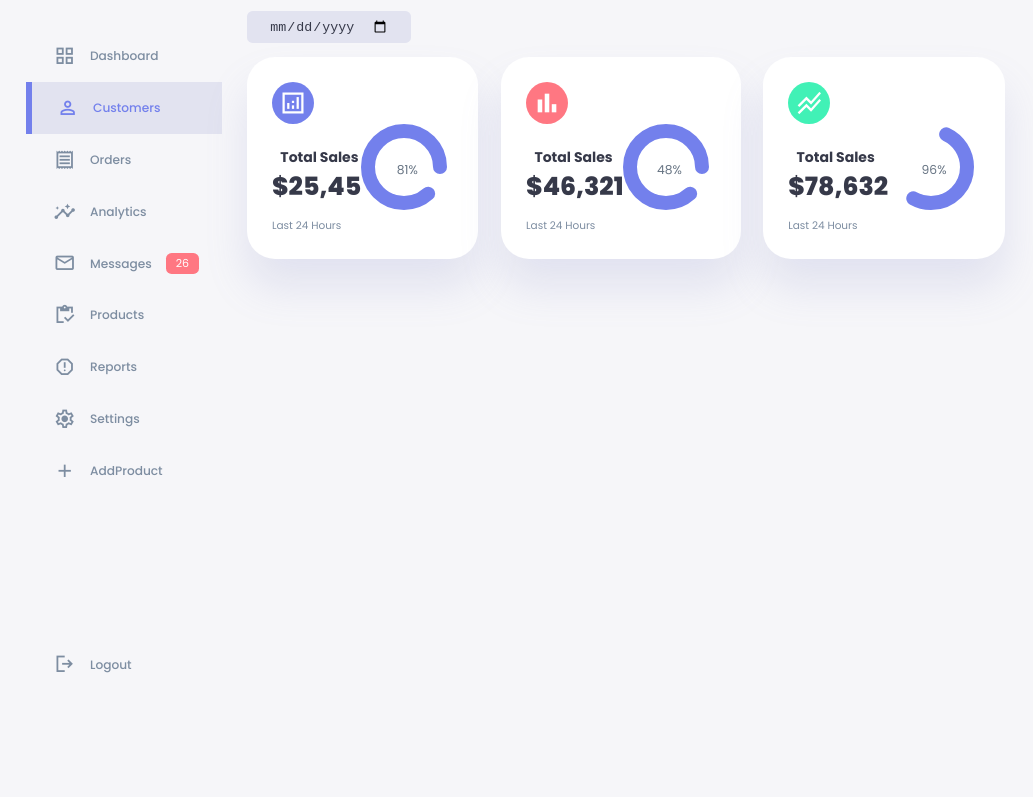
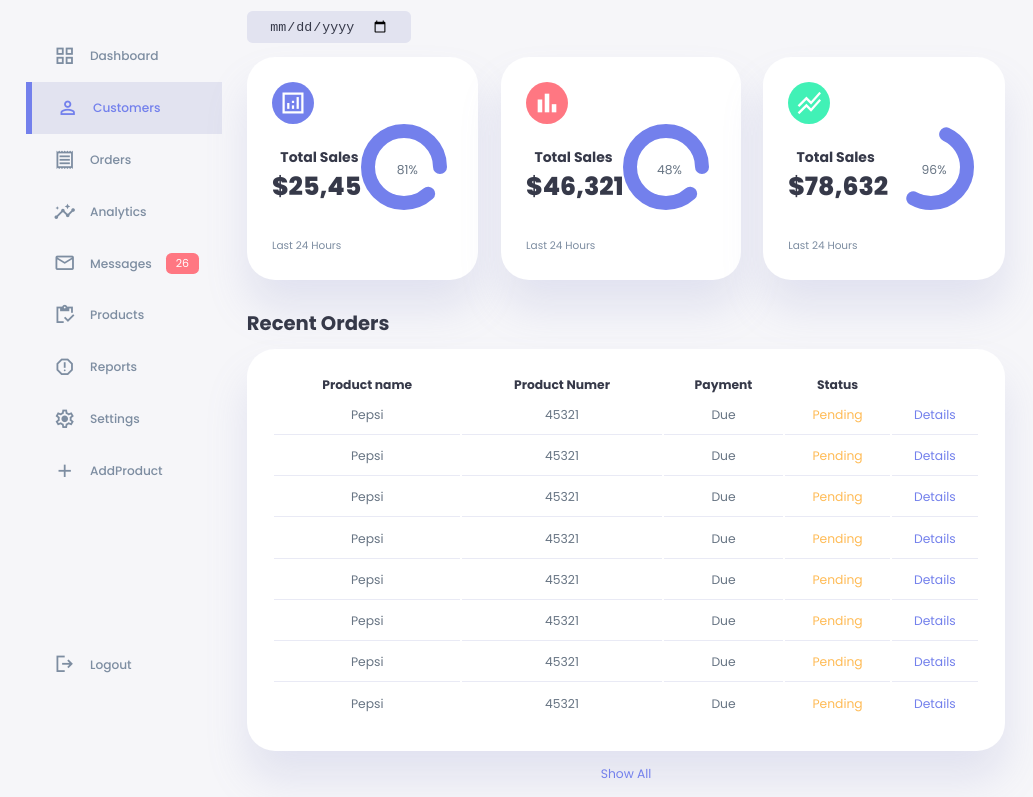
Before and after one commit to DanielParrillas/Dashboard-1, a plain HTML site: page docs/index.html in a window 1280 px wide. Shown: the part 61-858 px from the top of the page, without its empty margins (0-1033 px from the left). Before the commit the page ends 800 px from the top, so only its background shows below. Drawn offline with nearby package versions, Linux system fonts and the light colour scheme.

Commit message:
main finished

```diff
--- a/docs/css/sass/_config.scss
+++ b/docs/css/sass/_config.scss
@@ -16,6 +16,8 @@ $color-background: #f6f6f9;
 $color-test-1: pink;
 $color-test-2: coral;
 
+$border-1: 1px solid $color-light;
+
 $card-border-radius: 2rem;
 $border-radius-1: 0.4rem;
 $border-radius-2: 0.8rem;
@@ -25,3 +27,5 @@ $card-padding: 1.8rem;
 $padding-1: 1.2rem;
 
 $box-shadow: 0 2rem 3rem $color-light;
+
+$transition-1: all 300ms ease;
--- a/docs/css/sass/_main.scss
+++ b/docs/css/sass/_main.scss
@@ -118,10 +118,61 @@ main {
         .income svg circle {
             stroke-dasharray: 110;
             stroke-dashoffset: 35;
+            // End of Styles of circles
+        }
+
+        small {
+            display: block;
+            margin-top: 1.6rem;
         }
 
         // End of insights
     }
 
+    .recent-orders {
+        margin-top: 2rem;
+
+        h2 {
+            margin-bottom: 0.8rem;
+        }
+
+        a {
+            text-align: center;
+            display: block;
+            margin: 1rem auto;
+            color: $color-primary;
+        }
+
+        //End of recent-orders
+    }
+
+    table {
+        background: $color-white;
+        width: 100%;
+        border-radius: $card-border-radius;
+        padding: $card-padding;
+        text-align: center;
+        box-shadow: $box-shadow;
+        transition: $transition-1;
+
+        &:hover {
+            box-shadow: none;
+        }
+
+        tbody {
+            td {
+                height: 2.8rem;
+                border-bottom: $border-1;
+                color: $color-dark-variant;
+            }
+
+            tr {
+                &:last-child td {
+                    border: none;
+                }
+            }
+        }
+    }
+
     //End of main
 }
--- a/docs/index.html
+++ b/docs/index.html
@@ -152,6 +152,82 @@
                     <!-- ---------------- End of Income ---------------- -->
                 </div>
                 <!-- ---------------- End of insights ---------------- -->
+                <!-- * ---------------- Orders ---------------- -->
+                <div class="recent-orders">
+                    <h2>Recent Orders</h2>
+                    <table>
+                        <thead>
+                            <tr>
+                                <th>Product name</th>
+                                <th>Product Numer</th>
+                                <th>Payment</th>
+                                <th>Status</th>
+                                <th></th>
+                            </tr>
+                        </thead>
+                        <tbody>
+                            <tr>
+                                <td>Pepsi</td>
+                                <td>45321</td>
+                                <td>Due</td>
+                                <td class="warning">Pending</td>
+                                <td class="primary">Details</td>
+                            </tr>
+                            <tr>
+                                <td>Pepsi</td>
+                                <td>45321</td>
+                                <td>Due</td>
+                                <td class="warning">Pending</td>
+                                <td class="primary">Details</td>
+                            </tr>
+                            <tr>
+                                <td>Pepsi</td>
+                                <td>45321</td>
+                                <td>Due</td>
+                                <td class="warning">Pending</td>
+                                <td class="primary">Details</td>
+                            </tr>
+                            <tr>
+                                <td>Pepsi</td>
+                                <td>45321</td>
+                                <td>Due</td>
+                                <td class="warning">Pending</td>
+                                <td class="primary">Details</td>
+                            </tr>
+                            <tr>
+                                <td>Pepsi</td>
+                                <td>45321</td>
+                                <td>Due</td>
+                                <td class="warning">Pending</td>
+                                <td class="primary">Details</td>
+                            </tr>
+                            <tr>
+                                <td>Pepsi</td>
+                                <td>45321</td>
+                                <td>Due</td>
+                                <td class="warning">Pending</td>
+                                <td class="primary">Details</td>
+                            </tr>
+                            <tr>
+                                <td>Pepsi</td>
+                                <td>45321</td>
+                                <td>Due</td>
+                                <td class="warning">Pending</td>
+                                <td class="primary">Details</td>
+                            </tr>
+                            <tr>
+                                <td>Pepsi</td>
+                                <td>45321</td>
+                                <td>Due</td>
+                                <td class="warning">Pending</td>
+                                <td class="primary">Details</td>
+                            </tr>
+                        </tbody>
+                    </table>
+                    <!-- End of Table -->
+                    <a href="#">Show All</a>
+                </div>
+                <!-- ---------------- End of Orders ---------------- -->
             </main>
             <!--? ---------------- END OF MAIN ----------------  -->
         </div>
```
Also changed, not shown: docs/css/styles.css.
